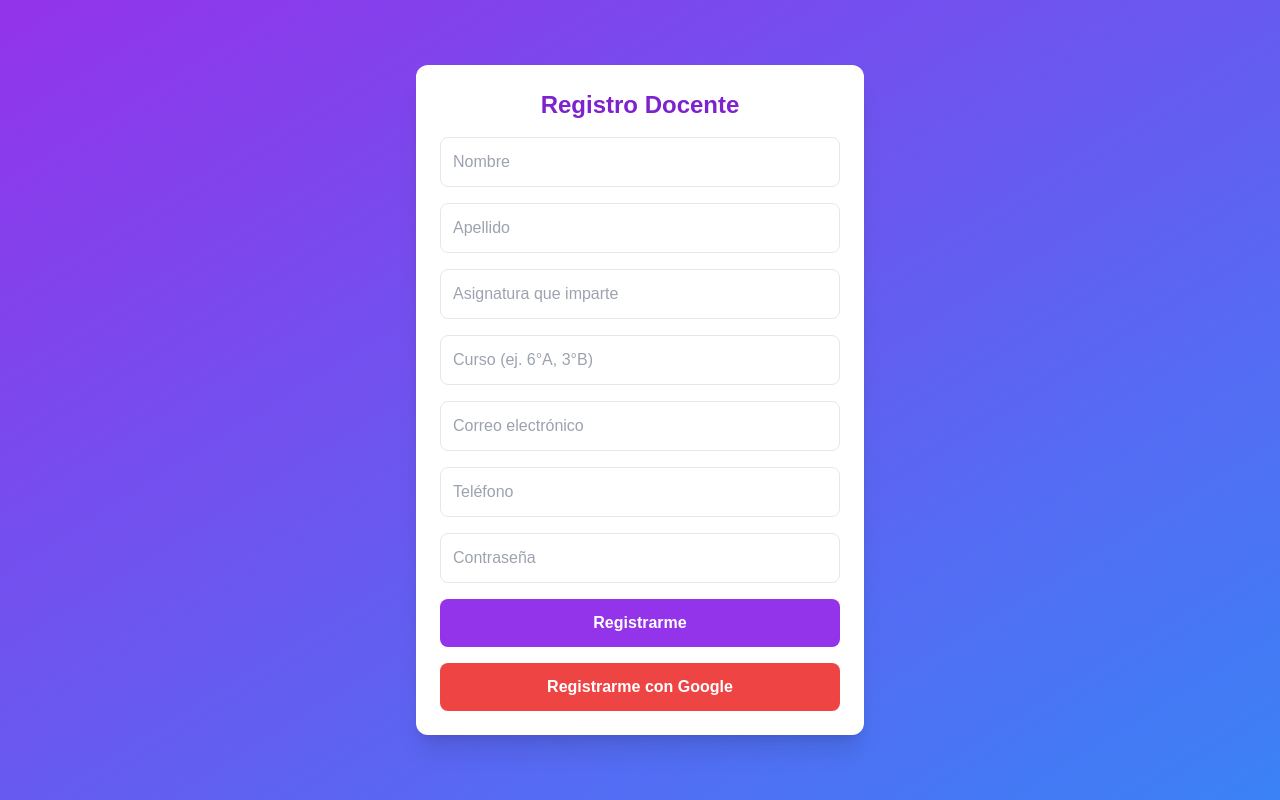
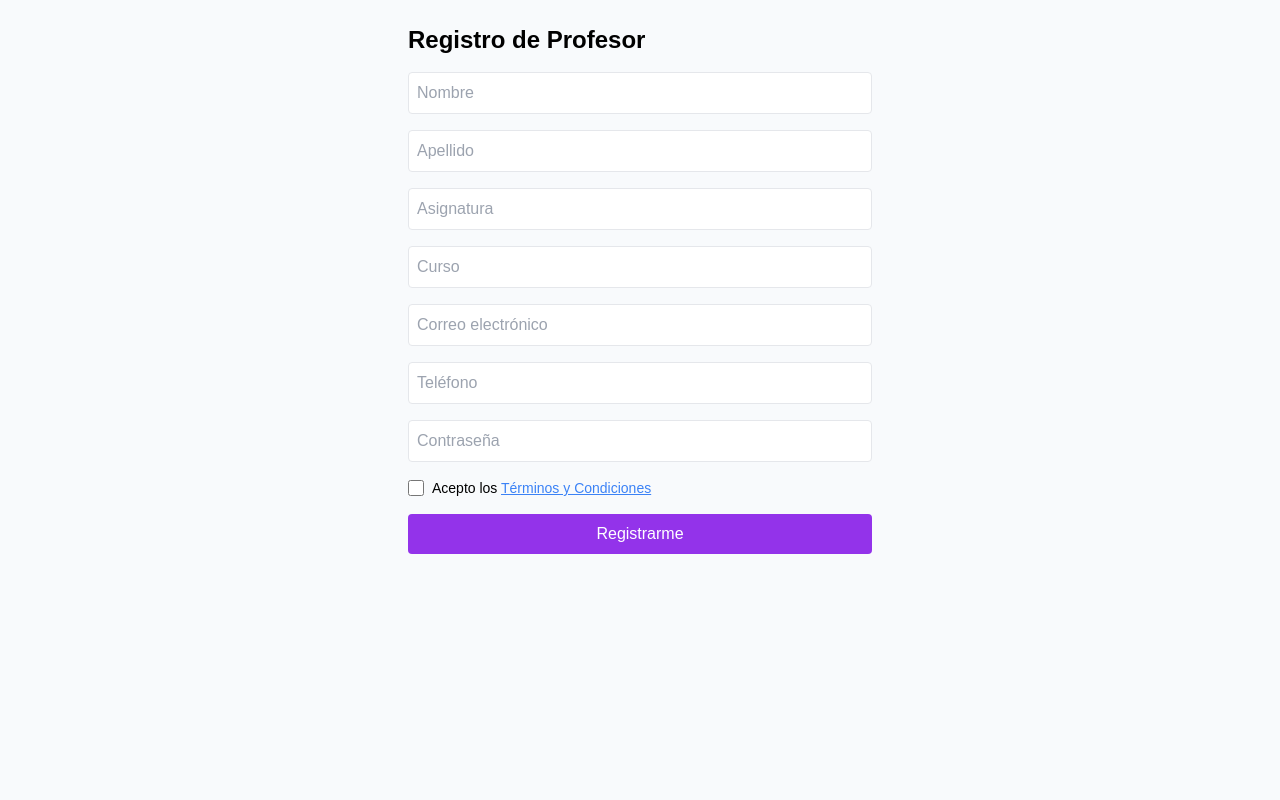
Before and after one commit to emotionalcenter/amistapp_frontend, a React (Vite) app: page /register/teacher in a window 1280 px wide. Built offline with nearby package versions, Linux system fonts and the light colour scheme.

Commit message:
actualización landing + registro profesor

```diff
--- a/src/pages/TeacherRegister.tsx
+++ b/src/pages/TeacherRegister.tsx
@@ -1,146 +1,96 @@
-import { useState } from "react";
+import React, { useState } from "react";
 import { supabase } from "../lib/supabaseClient";
-import { useNavigate } from "react-router-dom";
 
 export default function TeacherRegister() {
-  const navigate = useNavigate();
-
   const [form, setForm] = useState({
-    firstName: "",
-    lastName: "",
+    first_name: "",
+    last_name: "",
     subject: "",
     course: "",
     email: "",
     phone: "",
     password: "",
+    terms: false,
   });
 
-  const [loading, setLoading] = useState(false);
-  const [error, setError] = useState("");
+  const handleChange = (e: React.ChangeEvent<HTMLInputElement>) => {
+    const { name, type, value, checked } = e.target;
+    setForm({
+      ...form,
+      [name]: type === "checkbox" ? checked : value,
+    });
+  };
 
-  function handleChange(e: any) {
-    setForm({ ...form, [e.target.name]: e.target.value });
-  }
+  const handleSubmit = async (e: React.FormEvent) => {
+    e.preventDefault();
 
-  function generateTeacherCode() {
-    const random = Math.random().toString(36).substring(2, 8).toUpperCase();
-    return `PROFE-${random}`;
-  }
-
-  // Registro tradicional
-  async function handleSubmit(e: any) {
-    e.preventDefault();
-    setLoading(true);
-    setError("");
-
-    if (form.password.length < 6) {
-      setError("La contraseña debe tener mínimo 6 caracteres.");
-      setLoading(false);
+    if (!form.terms) {
+      alert("Debes aceptar los términos y condiciones para registrarte.");
       return;
     }
 
-    const hasLetters = /[A-Za-z]/.test(form.password);
-    const hasNumbers = /[0-9]/.test(form.password);
-
-    if (!hasLetters || !hasNumbers) {
-      setError("La contraseña debe incluir letras y números.");
-      setLoading(false);
-      return;
-    }
-
-    const { data, error } = await supabase.auth.signUp({
+    const { data: authData, error: authError } = await supabase.auth.signUp({
       email: form.email,
       password: form.password,
     });
 
-    if (error) {
-      setError(error.message);
-      setLoading(false);
-      return;
-    }
+    if (authError) return alert(authError.message);
 
-    const teacherCode = generateTeacherCode();
+    const userId = authData.user?.id;
 
-    const { error: insertError } = await supabase.from("teachers").insert([
-      {
-        id: data.user?.id,
-        first_name: form.firstName,
-        last_name: form.lastName,
-        subject: form.subject,
-        course: form.course,
-        email: form.email,
-        phone: form.phone,
-        teacher_code: teacherCode,
-      },
-    ]);
-
-    if (insertError) {
-      setError(insertError.message);
-      setLoading(false);
-      return;
-    }
-
-    alert("Registro exitoso. Revisa tu correo para confirmar tu cuenta.");
-    navigate("/");
-  }
-
-  // Registro con Google
-  async function handleGoogle() {
-    const { error } = await supabase.auth.signInWithOAuth({
-      provider: "google",
-      options: {
-        redirectTo: "http://localhost:5173/",
-      },
+    await supabase.from("teachers_v2").insert({
+      first_name: form.first_name,
+      last_name: form.last_name,
+      subject: form.subject,
+      course: form.course,
+      email: form.email,
+      phone: form.phone,
+      accepted_terms: form.terms,
+      user_id: userId,
+      teacher_code: crypto.randomUUID().slice(0, 8),
     });
 
-    if (error) setError(error.message);
-  }
+    alert("Registro exitoso. Revisa tu correo para activar tu cuenta.");
+  };
 
   return (
-    <div className="min-h-screen flex justify-center items-center bg-gradient-to-br from-purple-600 to-blue-500 p-6">
-      <form
-        onSubmit={handleSubmit}
-        className="bg-white w-full max-w-md p-6 rounded-xl shadow-xl space-y-4"
-      >
-        <h2 className="text-2xl font-bold text-center text-purple-700">
-          Registro Docente
-        </h2>
+    <div className="p-6 max-w-lg mx-auto">
+      <h1 className="text-2xl font-bold mb-4">Registro de Profesor</h1>
 
-        {error && <p className="text-red-600 text-sm">{error}</p>}
-
+      <form onSubmit={handleSubmit} className="space-y-4">
         <input
           type="text"
-          name="firstName"
+          name="first_name"
           placeholder="Nombre"
+          className="w-full p-2 border rounded"
           onChange={handleChange}
-          className="w-full p-3 border rounded-lg"
           required
         />
 
         <input
           type="text"
-          name="lastName"
+          name="last_name"
           placeholder="Apellido"
+          className="w-full p-2 border rounded"
           onChange={handleChange}
-          className="w-full p-3 border rounded-lg"
           required
         />
 
         <input
           type="text"
           name="subject"
-          placeholder="Asignatura que imparte"
+          placeholder="Asignatura"
+          className="w-full p-2 border rounded"
           onChange={handleChange}
-          className="w-full p-3 border rounded-lg"
           required
         />
 
         <input
           type="text"
           name="course"
-          placeholder="Curso (ej. 6°A, 3°B)"
+          placeholder="Curso"
+          className="w-full p-2 border rounded"
           onChange={handleChange}
-          className="w-full p-3 border rounded-lg"
           required
         />
 
@@ -148,41 +98,51 @@ export default function TeacherRegister() {
           type="email"
           name="email"
           placeholder="Correo electrónico"
+          className="w-full p-2 border rounded"
           onChange={handleChange}
-          className="w-full p-3 border rounded-lg"
           required
         />
 
         <input
-          type="text"
+          type="tel"
           name="phone"
           placeholder="Teléfono"
+          className="w-full p-2 border rounded"
           onChange={handleChange}
-          className="w-full p-3 border rounded-lg"
         />
 
         <input
           type="password"
           name="password"
           placeholder="Contraseña"
+          className="w-full p-2 border rounded"
           onChange={handleChange}
-          className="w-full p-3 border rounded-lg"
           required
+          minLength={6}
         />
 
-        <button
-          disabled={loading}
-          className="bg-purple-600 text-white w-full p-3 rounded-lg font-semibold hover:bg-purple-700 transition"
-        >
-          {loading ? "Registrando..." : "Registrarme"}
-        </button>
+        {/* CHECKBOX DE TÉRMINOS */}
+        <label className="flex items-center space-x-2 text-sm">
+          <input
+            type="checkbox"
+            name="terms"
+            checked={form.terms}
+            onChange={handleChange}
+            className="w-4 h-4"
+          />
+          <span>
+            Acepto los{" "}
+            <a href="/terminos" className="text-blue-500 underline">
+              Términos y Condiciones
+            </a>
+          </span>
+        </label>
 
         <button
-          type="button"
-          onClick={handleGoogle}
-          className="bg-red-500 text-white w-full p-3 rounded-lg font-semibold hover:bg-red-600 transition"
+          type="submit"
+          className="bg-purple-600 text-white px-4 py-2 rounded w-full"
         >
-          Registrarme con Google
+          Registrarme
         </button>
       </form>
     </div>
```
